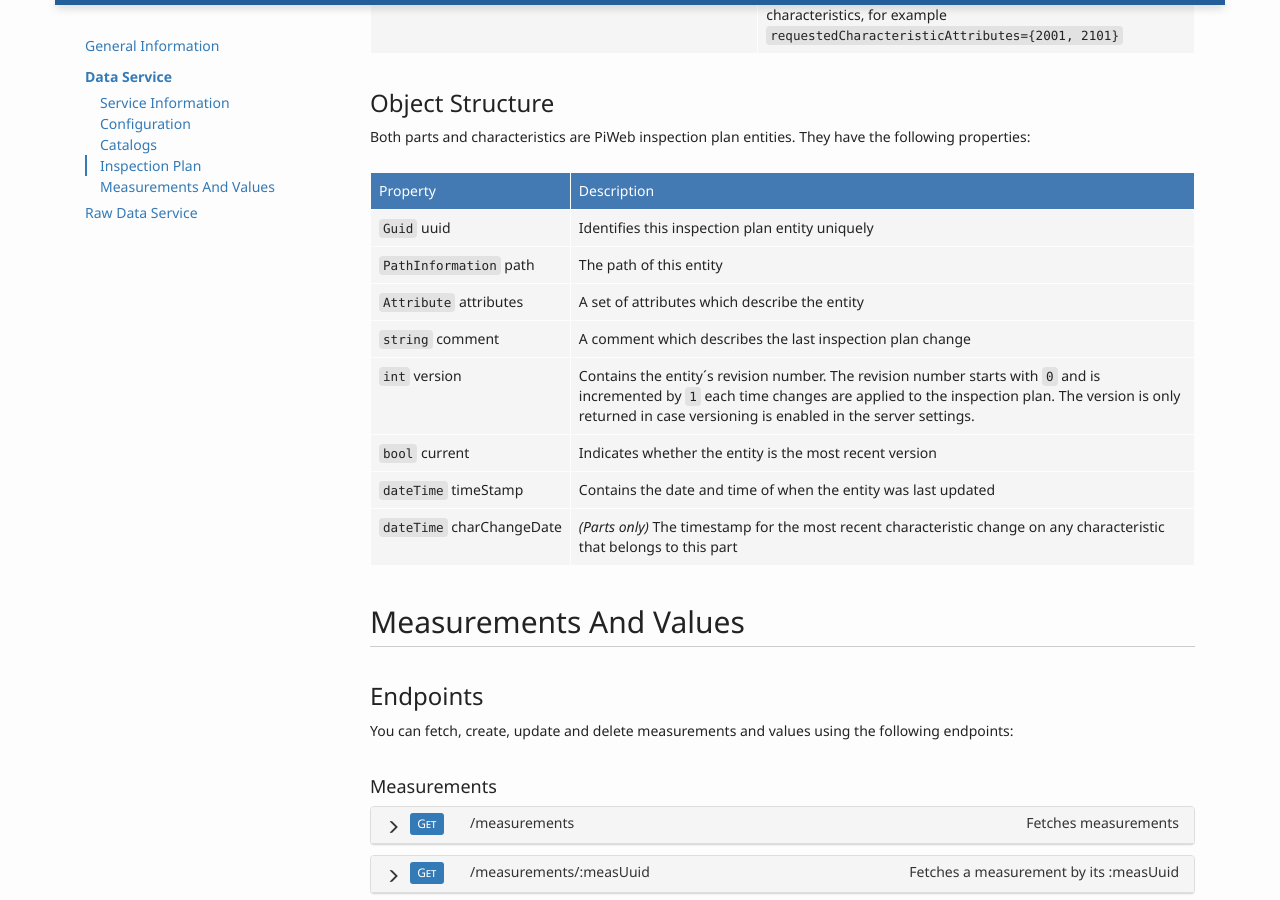
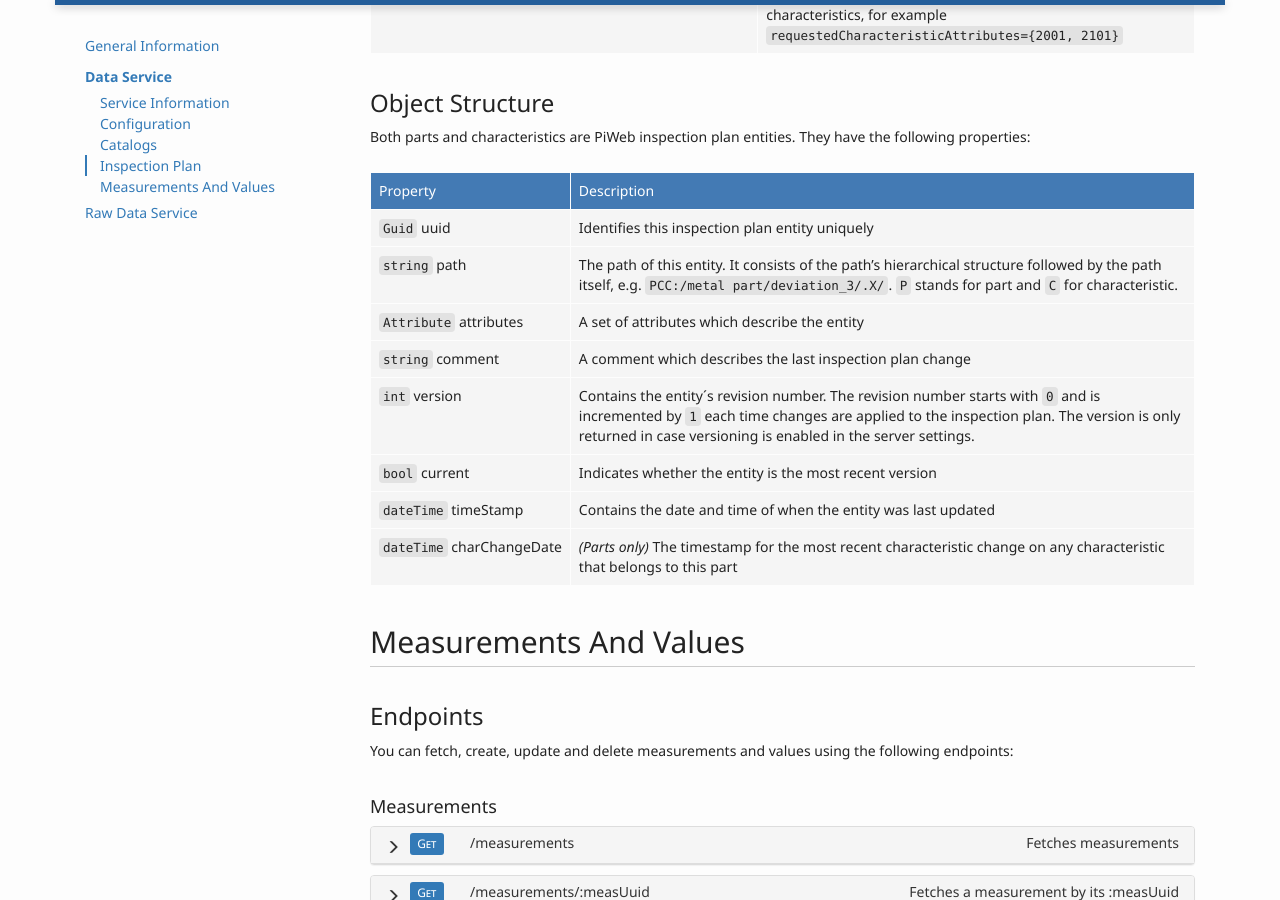
Before and after one commit to ZEISS-PiWeb/PiWeb-Api, a Jekyll site: the page built from _pages/01-restapi.md, in a window 1280 px wide and 900 px high, scrolled down 7200 px. Built offline with Jekyll 4.4.1, drawn with Linux system fonts in a browser that asks for light colours.

Commit message:
Update 012-dataservice.md

```diff
--- a/_pages/012-dataservice.md
+++ b/_pages/012-dataservice.md
@@ -1108,7 +1108,7 @@ Both parts and characteristics are PiWeb inspection plan entities. They have the
 Property                                          | Description
 --------------------------------------------------|-----------------------
 <nobr><code>Guid</code> uuid</nobr>               | Identifies this inspection plan entity uniquely
-<nobr><code>PathInformation</code> path</nobr>    | The path of this entity
+<nobr><code>string</code> path</nobr>             | The path of this entity. It consists of the path's hierarchical structure followed by the path itself, e.g. `PCC:/metal part/deviation_3/.X/`. `P` stands for part and `C` for characteristic.
 <nobr><code>Attribute</code> attributes</nobr>    | A set of attributes which describe the entity
 <nobr><code>string</code> comment</nobr>          | A comment which describes the last inspection plan change
 <nobr><code>int</code> version</nobr>             | Contains the entity´s revision number. The revision number starts with `0` and is incremented by `1` each time changes are applied to the inspection plan. The version is only returned in case versioning is enabled in the server settings.
```
